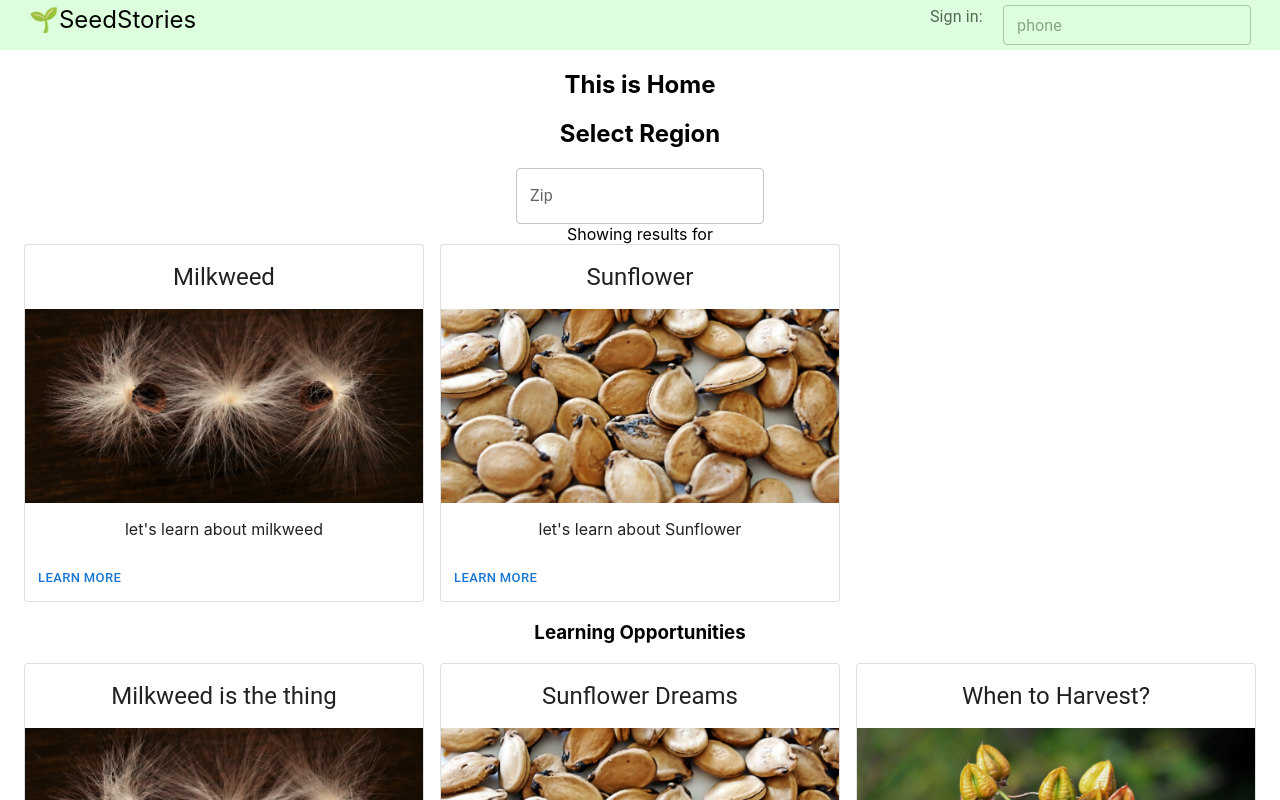
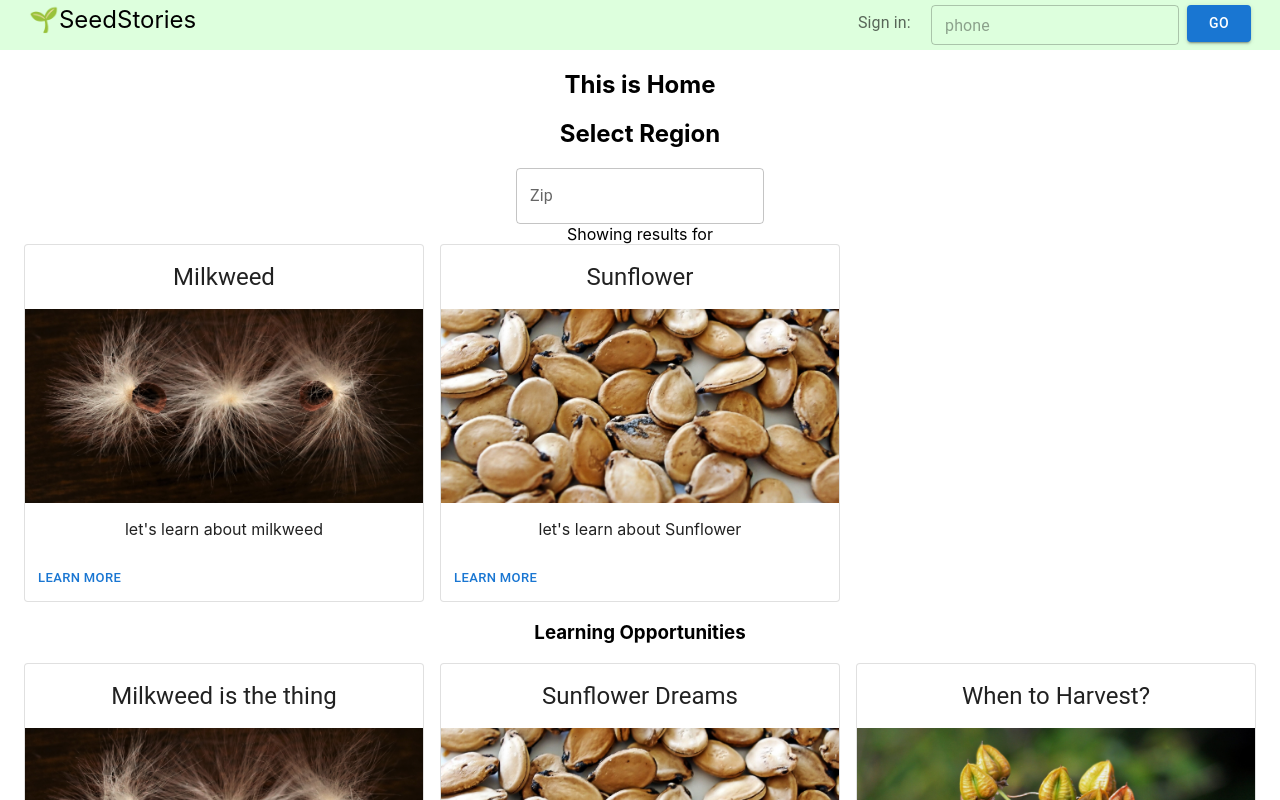
Before and after one commit to eyarham/seedstories, a React (Create React App) app: page / in a window 1280 px wide. Shown: the top 800 px of the page. Built offline with nearby package versions, Linux system fonts and the light colour scheme; no server answers.

Commit message:
add_login_buttons

```diff
--- a/src/auth/SignInInline.jsx
+++ b/src/auth/SignInInline.jsx
@@ -1,4 +1,4 @@
-import { FormLabel, TextField } from '@mui/material';
+import { Button, FormLabel, TextField } from '@mui/material';
 import { Box } from '@mui/system';
 import { RecaptchaVerifier, getAuth, signInWithPhoneNumber } from "firebase/auth";
 import React, { useRef, useState } from 'react';
@@ -70,6 +70,7 @@ const SignInInline = () => {
           <Box component="form" onSubmit={onSubmitPhone}>
             <FormLabel sx={{ margin: 1 }}>Sign in: </FormLabel>
             <TextField size='small' sx={{ marginLeft: 1 }} placeholder="phone" onChange={onPhoneChange} type="number" />
+            <Button variant="contained" sx={{ marginLeft: 1 }} onClick={onSubmitPhone} >go</Button>
           </Box>
         </span>
       }
@@ -78,6 +79,7 @@ const SignInInline = () => {
           <Box component="form" onSubmit={onSubmitCode}>
             code sent to {phoneNumber}
             <TextField size='small' sx={{ marginLeft: 1 }} placeholder="code" onChange={onCodeChange}></TextField>
+            <Button variant="contained" sx={{ marginLeft: 1 }} onClick={onSubmitPhone} >go</Button>
           </Box>
         </span>
       }
```
